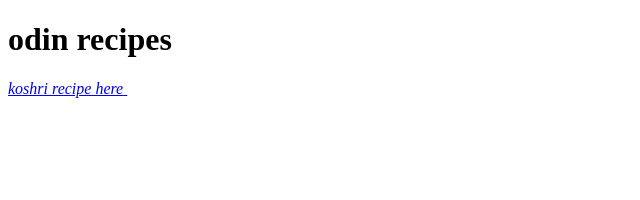
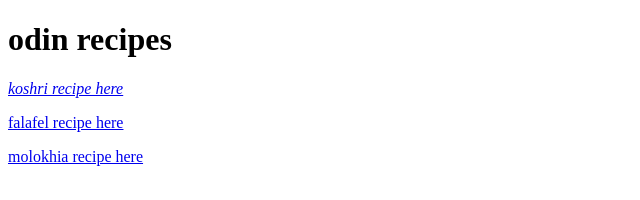
Before and after one commit to MarwanZahran25/odin-recipes, a plain HTML site: page index.html in a window 1280 px wide. Shown: the whole page, without its empty margins (0-640 px from the left). Drawn offline with Linux system fonts and the light colour scheme.

Commit message:
modified index.html

```diff
--- a/index.html
+++ b/index.html
@@ -8,8 +8,8 @@
 </head>
 <body>
     <h1>odin recipes</h1>
-
-    <a href="./recipes/koshri.html" ><em>koshri recipe here</em> </a>
-    <img src=""
+    <p><a href="./recipes/koshri.html" ><em>koshri recipe here</em> </a></p>
+    <p><a href="./recipes/falafel.html">falafel recipe here</a></p>
+   <p> <a href="./recipes/molokhia.html">molokhia recipe here</a></p>
 </body>
 </html>
```
